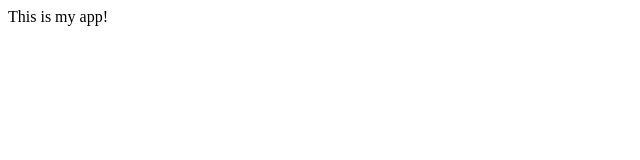
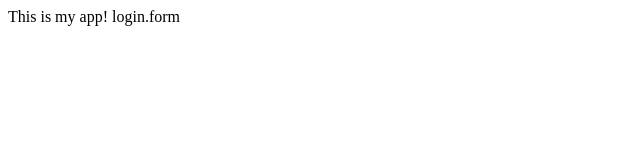
Before and after one commit to Believeint/learningit, a plain HTML site: page index.html in a window 1280 px wide. Shown: the full height of the page, 0-640 px from the left. Drawn offline with Linux system fonts and the light colour scheme.

Commit message:
login form

```diff
--- a/index.html
+++ b/index.html
@@ -7,6 +7,6 @@
     <title>My App</title>
   </head>
   <body>
-    This is my app!
+    This is my app! login.form
   </body>
 </html>
```
Also changed, not shown: login.html (added, +1 -0 lines).
